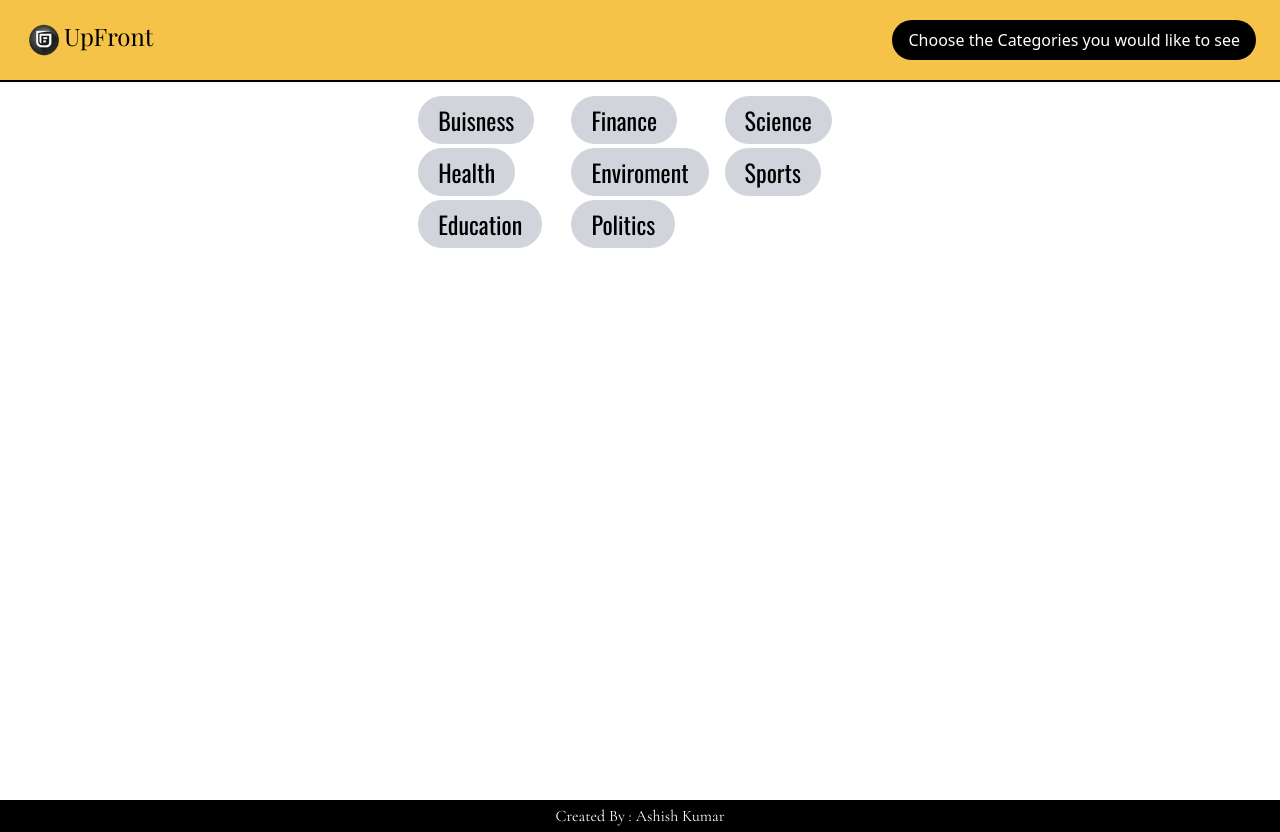
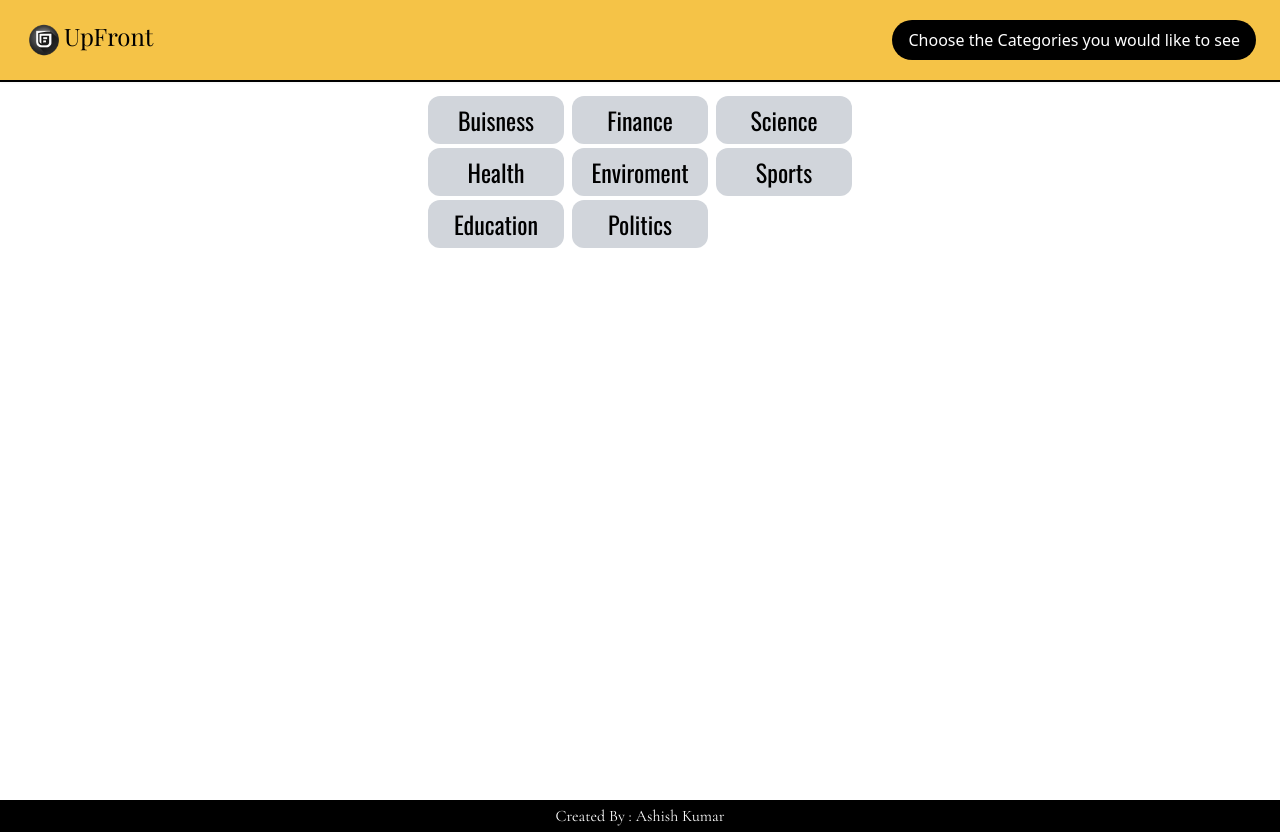
Before and after one commit to ashish74624/UpFront, a Next.js app: page /Categories in a window 1280 px wide. Built offline with nearby package versions, Linux system fonts and the light colour scheme.

Commit message:
Redesigned the categories page

```diff
--- a/app/Categories/page.tsx
+++ b/app/Categories/page.tsx
@@ -20,29 +20,29 @@ export default function Categories() {
     <main className='h-screen dark:bg-[#1e1e1e]'>
       <Navbar btnmsg="Choose the Categories you would like to see" />
     <section className={`${polt.className} pt-[8vh] md:pt-[10vh] lg:pt-[12vh] flex justify-center `} id="categories">
-      <div className='grid grid-cols-2 grid-rows-5 md:grid-cols-3 md:grid-rows-3 gap-x-10 md:gap-x-4 gap-y-1'>
-      <Link href={'/Categories/Buisness'}><div className='text-xl lg:text-2xl w-max bg-gray-300 hover:bg-gray-400  h-max  py-2 px-4 md:px-5 rounded-full'>
+      <div className='grid grid-cols-2 grid-rows-5 md:grid-cols-3 md:grid-rows-3 gap-x-2 md:gap-x-2 gap-y-1'>
+      <Link href={'/Categories/Buisness'}><div className='btn'>
           Buisness
         </div></Link>
-        <div className='text-xl lg:text-2xl w-max bg-gray-300 hover:bg-gray-400  h-max  py-2 px-5 rounded-full'>
+        <div className='btn'>
           <Link href={'/Categories/Finance'}>Finance</Link>
         </div>
-        <div className='text-xl lg:text-2xl w-max bg-gray-300 hover:bg-gray-400  h-max  py-2 px-5 rounded-full'>
+        <div className='btn'>
           <Link href={'/Categories/Science'}>Science</Link>
         </div>
-        <div className='text-xl lg:text-2xl w-max bg-gray-300 hover:bg-gray-400  h-max  py-2 px-5 rounded-full'>
+        <div className='btn'>
           <Link href={'/Categories/Health'}>Health</Link>
         </div>
-        <div className='text-xl lg:text-2xl w-max bg-gray-300 hover:bg-gray-400  h-max  py-2 px-5 rounded-full'>
+        <div className='btn'>
           <Link href={'/Categories/Enviroment'}>Enviroment</Link>
         </div>
-        <div className='text-xl lg:text-2xl w-max bg-gray-300 hover:bg-gray-400  h-max  py-2 px-5 rounded-full'>
+        <div className='btn'>
           <Link href={'/Categories/Sports'}>Sports</Link>
         </div>
-        <div className='text-xl lg:text-2xl w-max bg-gray-300 hover:bg-gray-400  h-max  py-2 px-5 rounded-full'>
+        <div className='btn'>
           <Link href={'/Categories/Education'}>Education</Link>
         </div>
-        <div className='text-xl lg:text-2xl w-max bg-gray-300 hover:bg-gray-400  h-max  py-2 px-5 rounded-full'>
+        <div className='btn'>
           <Link href={'/Categories/Politics'}>Politics</Link>
         </div>
       </div>
--- a/app/article/[title]/page.tsx
+++ b/app/article/[title]/page.tsx
@@ -17,11 +17,19 @@ export const metadata: Metadata={
 export default async function Article({params:{title}}:Params) {
     const res: Promise<News> = getNews(title)
     const news = await res;
+    if(news.status==='error'){
+      return (
+        <>
+          <Navbar btnmsg="We will be back in am Moment"/>
+          <div className="w-screen h-screen flex justify-center pt-[12vh] text-4xl text-gray-700 dark:bg-[#1e1e1e] dark:text-white">Post Not available</div>
+        </>
+      )
+    }
     if(news.totalResults===0){
       return (
         <>
-          <Navbar btnmsg="Article"/>
-          <div className="w-screen h-screen flex justify-center pt-[12vh] text-4xl text-gray-700">Post Not available</div>
+          <Navbar btnmsg="We will be back in am Moment"/>
+          <div className="w-screen h-screen flex justify-center pt-[12vh] text-4xl text-gray-700 dark:text-white dark:bg-[#1e1e1e]">Post Not available</div>
         </>
       )
     }
@@ -31,7 +39,7 @@ export default async function Article({params:{title}}:Params) {
   return (
 
     <>
-    <Navbar btnmsg="Article"/>
+    <Navbar btnmsg="Back To Categories"/>
     <section className='w-screen pt-[8vh] md:pt-[10vh] lg:pt-[10vh] items-center  flex flex-col pb-10 dark:bg-[#1e1e1e]'>
       {
 
--- a/app/globals.css
+++ b/app/globals.css
@@ -22,5 +22,8 @@
     ::-webkit-scrollbar-thumb{
         background: transparent;
     }
+    .btn{
+      @apply text-xl lg:text-2xl w-[136px] flex justify-center bg-gray-300 hover:bg-gray-400  h-max  py-2 rounded-xl;
+    }
 
   }
```
